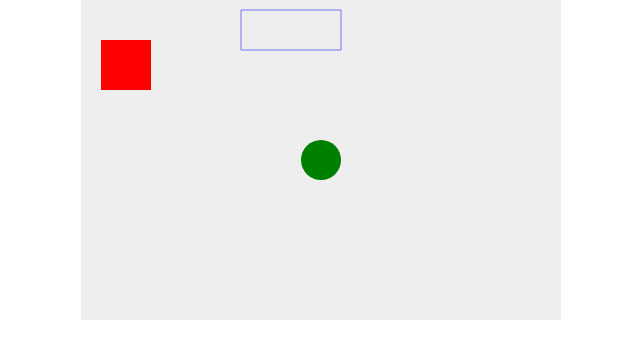
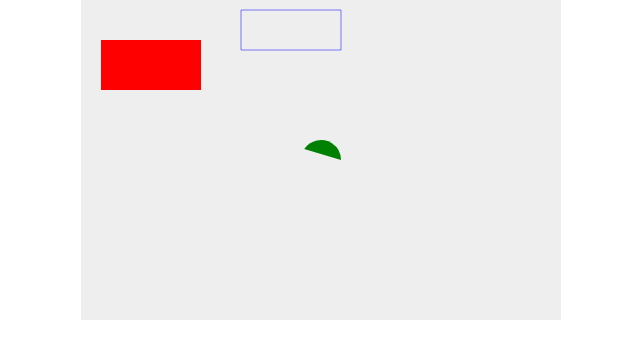
Before and after one commit to cpoblano/PFF, a plain HTML site: page index.html in a window 1280 px wide. Shown: the whole page, without its empty margins (319-959 px from the left). Drawn offline with Linux system fonts and the light colour scheme.

Commit message:
size changes

```diff
--- a/index.html
+++ b/index.html
@@ -24,12 +24,12 @@
             const canvas = document.getElementById("myCanvas");
 const ctx = canvas.getContext("2d");
 ctx.beginPath();
-ctx.rect(20, 40, 50, 50);
+ctx.rect(20, 40, 100, 50);
 ctx.fillStyle = "red";
 ctx.fill();
 ctx.closePath();
 ctx.beginPath();
-ctx.arc(240, 160, 20, 0, Math.PI * 2, false);
+ctx.arc(240, 160, 20, 10, Math.PI * 2, false);
 ctx.fillStyle = "green";
 ctx.fill();
 ctx.closePath();
```
